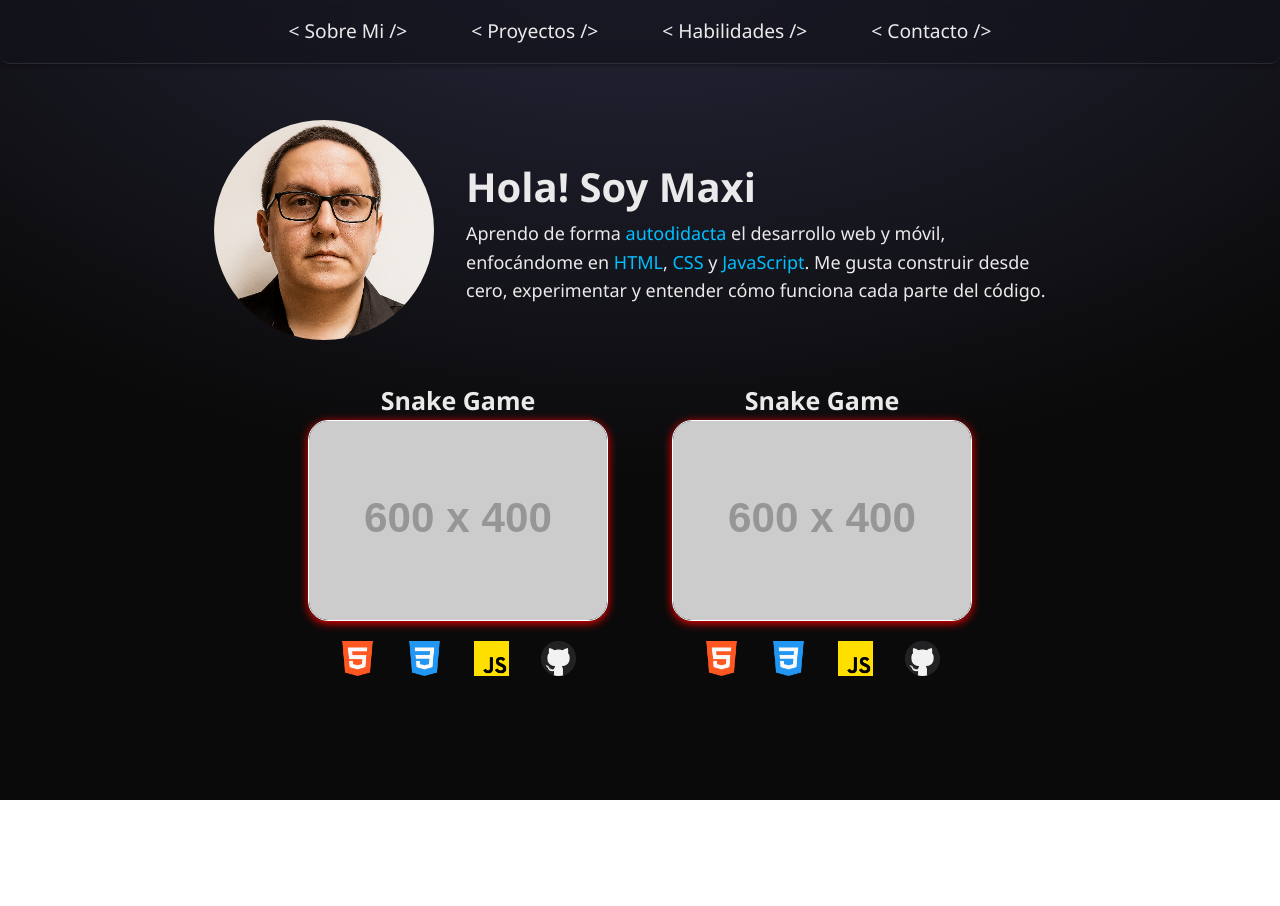
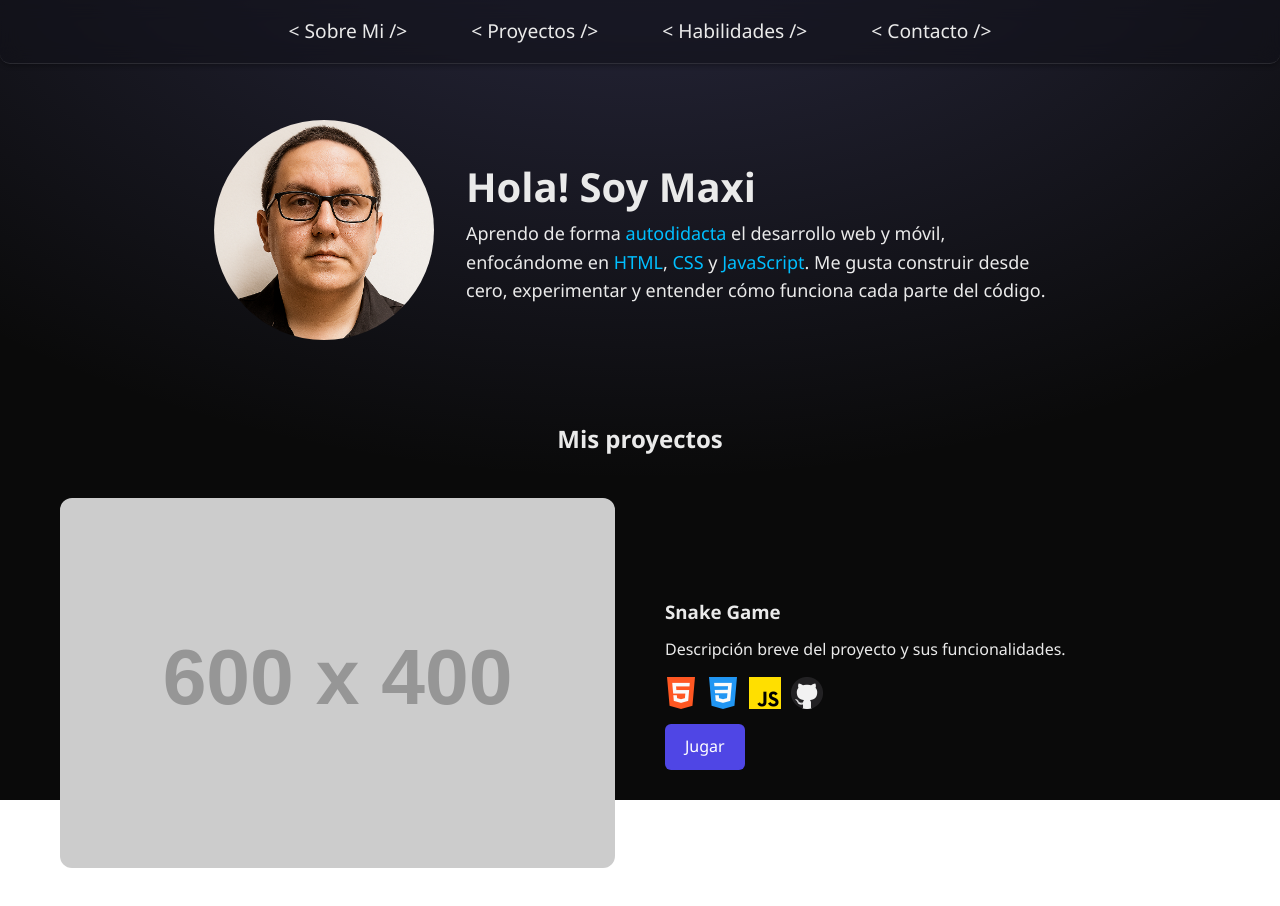
Before and after one commit to MaxiCampodonico/Portfolio, a plain HTML site: page index.html in a window 1280 px wide. Before the commit the page ends 800 px from the top, so only its background shows below. Drawn offline with nearby package versions, Linux system fonts and the light colour scheme; placeholder pictures from the web are drawn by us.

Commit message:
Add files via upload

```diff
--- a/css/proyectos.css
+++ b/css/proyectos.css
@@ -1,32 +1,81 @@
 #proyectos {
+  padding: 40px 20px;
+  max-width: 1200px;
+  margin: 0 auto;
+}
+
+#proyectos h2 {
+  text-align: center;
+  margin-bottom: 40px;
+}
+
+.proyecto {
+  display: flex;
+  flex-direction: column;
+  gap: 20px;
+  margin-bottom: 60px;
+  align-items: center;
+}
+
+.proyecto-img img {
+  max-width: 100%;
+  border-radius: 12px;
+  display: block;
+}
+
+.proyecto-info {
+  text-align: center;
+}
+
+.proyecto-info h3 {
+  margin-bottom: 10px;
+}
+
+.proyecto-info p {
+  margin-bottom: 15px;
+}
+
+.tecnologias {
   display: flex;
   justify-content: center;
+  gap: 10px;
+  flex-wrap: wrap;
+  margin-bottom: 15px;
 }
-.contenedor-proyectos {
-  display: flex;
-  gap: 4rem;
+
+.tecnologias img {
+  width: 32px;
+  height: 32px;
 }
-.proyecto {
-  text-align: center;
-  h3 {
-    font-size: 25px;
+
+.proyecto-info button {
+  padding: 10px 20px;
+  background-color: #4f46e5;
+  color: white;
+  border: none;
+  border-radius: 6px;
+  cursor: pointer;
+}
+
+/* Escritorio */
+@media (min-width: 768px) {
+  .proyecto {
+    flex-direction: row;
+    align-items: center;
+    justify-content: space-between;
+  }
+
+  .proyecto-img,
+  .proyecto-info {
+    flex: 1;
+  }
+
+  .proyecto-info {
+    text-align: left;
+    padding-left: 30px;
+  }
+
+  .tecnologias {
+    justify-content: flex-start;
   }
 }
-.img-proyecto {
-  width: 300px;
-  border: 1px solid white;
-  border-radius: 20px;
-  box-shadow: 0 2px 10px rgb(255, 0, 0);
-}
-.lenguajes {
-  display: flex;
-  justify-content: center;
-  align-items: center;
-  gap: 2rem;
-  padding-top: 20px;
-  color: white;
-}
-.lenguajes img {
-  width: 35px;
-  color: white;
-}
--- a/index.html
+++ b/index.html
@@ -59,39 +59,24 @@
       </article>
     </section>
     <section id="proyectos">
-      <div class="contenedor-proyectos">
-        <div class="proyecto">
+      <h2>Mis proyectos</h2>
+      <div class="proyecto">
+        <div class="proyecto-img">
+          <img
+            src="https://placehold.co/600x400"
+            alt="Captura de pantalla del proyecto"
+          />
+        </div>
+        <div class="proyecto-info">
           <h3>Snake Game</h3>
-          <figure>
-            <img
-              src="https://placehold.co/600x400/000000/FFF"
-              alt="captura de pantalla de snake game"
-              class="img-proyecto"
-            />
-          </figure>
-
-          <div class="lenguajes">
-            <img src="assets/iconos/html-5.png" alt="" />
-            <img src="assets/iconos/css-3.png" alt="" />
-            <img src="assets/iconos/js.png" alt="" />
-            <img src="assets/iconos/github.png" alt="" />
+          <p>Descripción breve del proyecto y sus funcionalidades.</p>
+          <div class="tecnologias">
+            <img src="assets/iconos/html-5.png" alt="HTML" />
+            <img src="assets/iconos/css-3.png" alt="CSS" />
+            <img src="assets/iconos/js.png" alt="JavaScript" />
+            <a href="#"><img src="assets/iconos/github.png" alt="GitHub" /></a>
           </div>
-        </div>
-        <div class="proyecto">
-          <h3>Snake Game</h3>
-          <figure>
-            <img
-              src="https://placehold.co/600x400/000000/FFFFFF/png"
-              alt="captura de pantalla de snake game"
-              class="img-proyecto"
-            />
-          </figure>
-          <div class="lenguajes">
-            <img src="assets/iconos/html-5.png" alt="" />
-            <img src="assets/iconos/css-3.png" alt="" />
-            <img src="assets/iconos/js.png" alt="" />
-            <a href="#"> <img src="assets/iconos/github.png" alt="" /></a>
-          </div>
+          <button>Jugar</button>
         </div>
       </div>
     </section>
```
